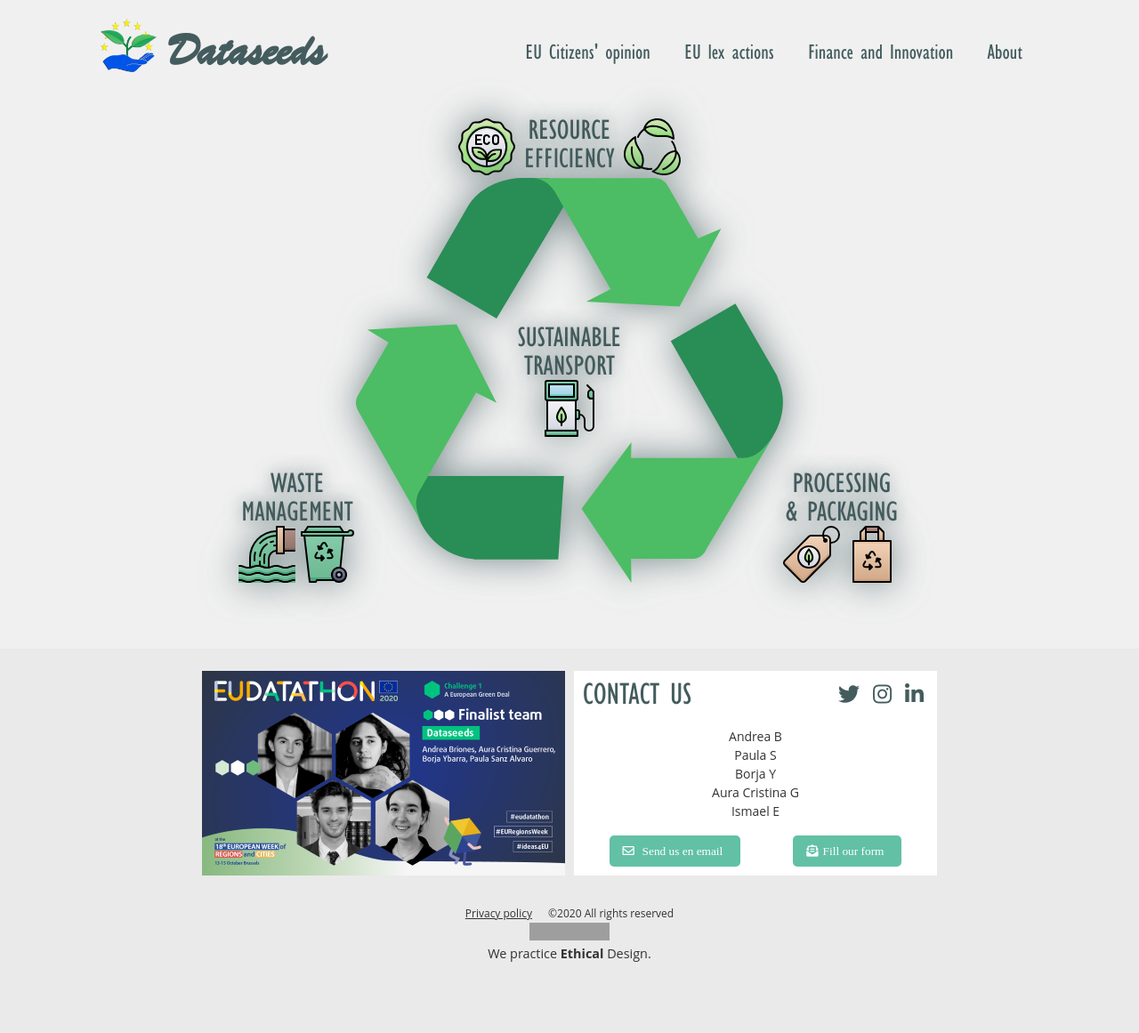
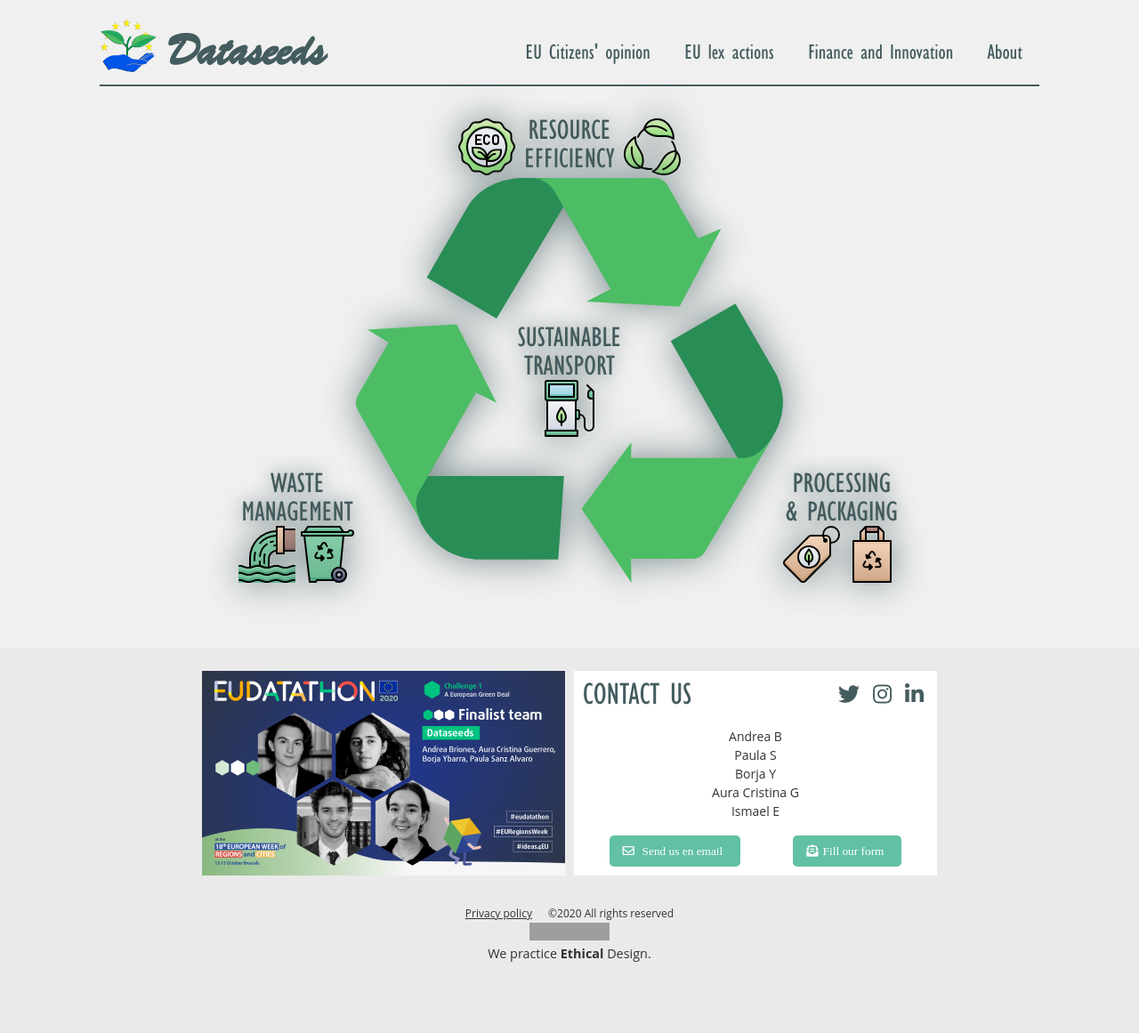
Before and after one commit to Dataseeds/dataseeds.github.io, a Jekyll site: the page built from index.md, in a window 1280 px wide. Shown: the whole page at 89% size. Built offline with Jekyll 4.4.1, drawn with Linux system fonts in a browser that asks for light colours; nearby versions of some CDN libraries; grey boxes are pictures that could not be loaded.

Commit message:
header: added horizontal line :(

```diff
--- a/_sass/_base.scss
+++ b/_sass/_base.scss
@@ -216,6 +216,7 @@ a:hover {
 .site-nav {
     display: flex;
     place-items: center;
+    border-bottom: solid 2px $main-dark-blue;
 }
 
 .logo {
```
